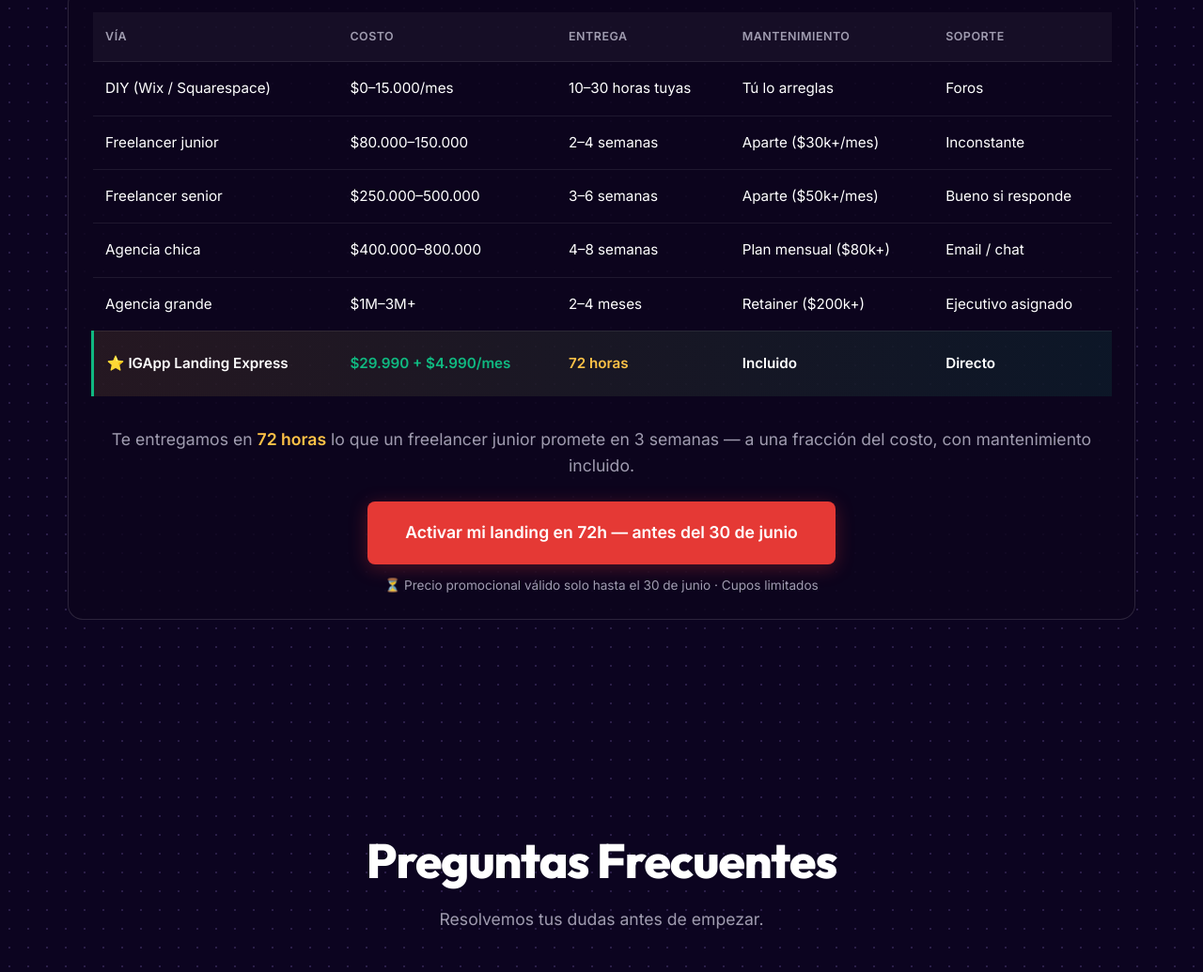
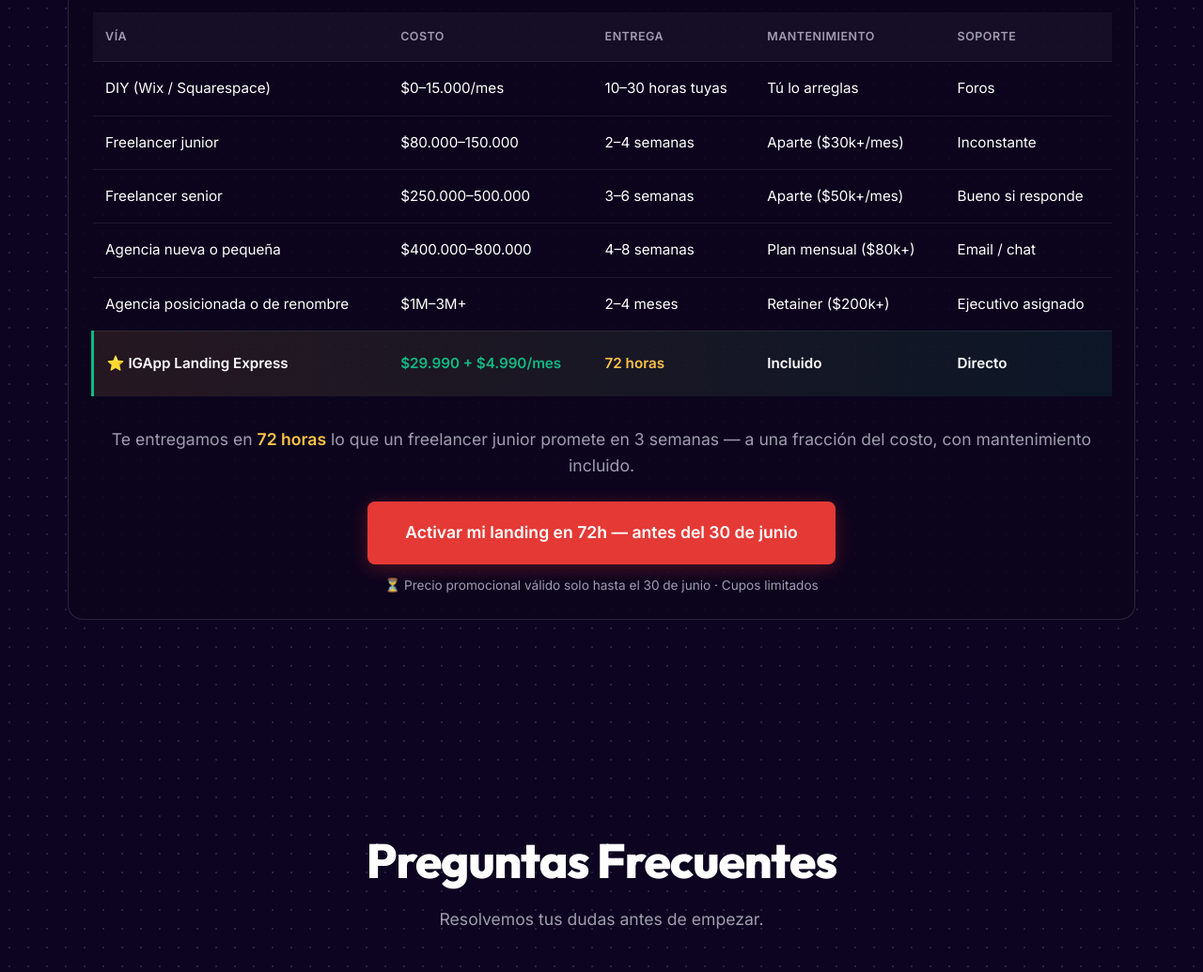
Before and after one commit to Igroupai/igapp-landing, a plain HTML site: page landingexpress/index.html in a window 1280 px wide. Shown: the part 10487-11522 px from the top of the page at 94% size. Drawn offline with Linux system fonts and the light colour scheme; a script that the page names is missing.

Commit message:
Soften agency tier labels in comparison table
"Agencia chica" → "Agencia nueva o pequeña"
"Agencia grande" → "Agencia posicionada o de renombre"

Más respetuoso con el ecosistema y matiza que no es solo tamaño (trayectoria/marca también pesan).

Co-Authored-By: Claude Opus 4.7 (1M context) <noreply@anthropic.com>

```diff
--- a/landingexpress/index.html
+++ b/landingexpress/index.html
@@ -578,14 +578,14 @@
                         <td data-label="Soporte">Bueno si responde</td>
                     </tr>
                     <tr>
-                        <td data-label="Vía">Agencia chica</td>
+                        <td data-label="Vía">Agencia nueva o pequeña</td>
                         <td data-label="Costo">$400.000–800.000</td>
                         <td data-label="Entrega">4–8 semanas</td>
                         <td data-label="Mantenimiento">Plan mensual ($80k+)</td>
                         <td data-label="Soporte">Email / chat</td>
                     </tr>
                     <tr>
-                        <td data-label="Vía">Agencia grande</td>
+                        <td data-label="Vía">Agencia posicionada o de renombre</td>
                         <td data-label="Costo">$1M–3M+</td>
                         <td data-label="Entrega">2–4 meses</td>
                         <td data-label="Mantenimiento">Retainer ($200k+)</td>
```
